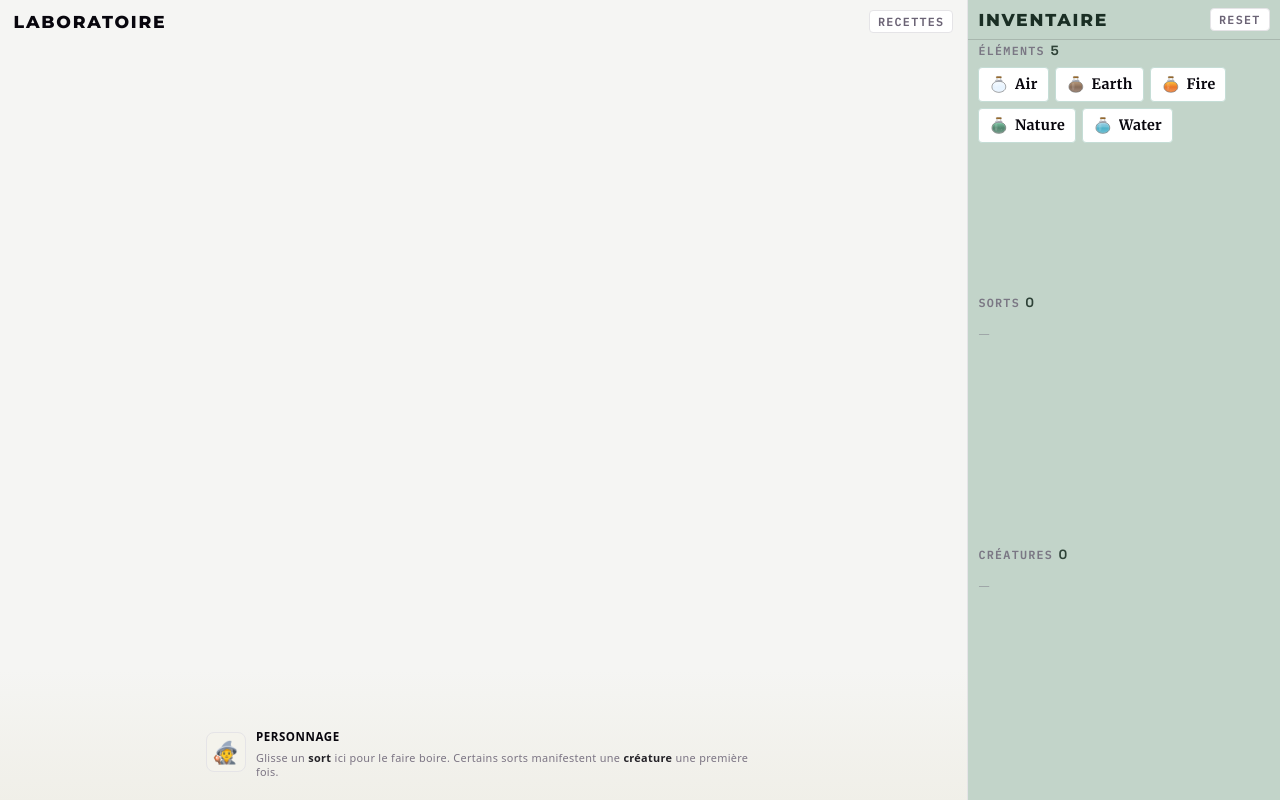
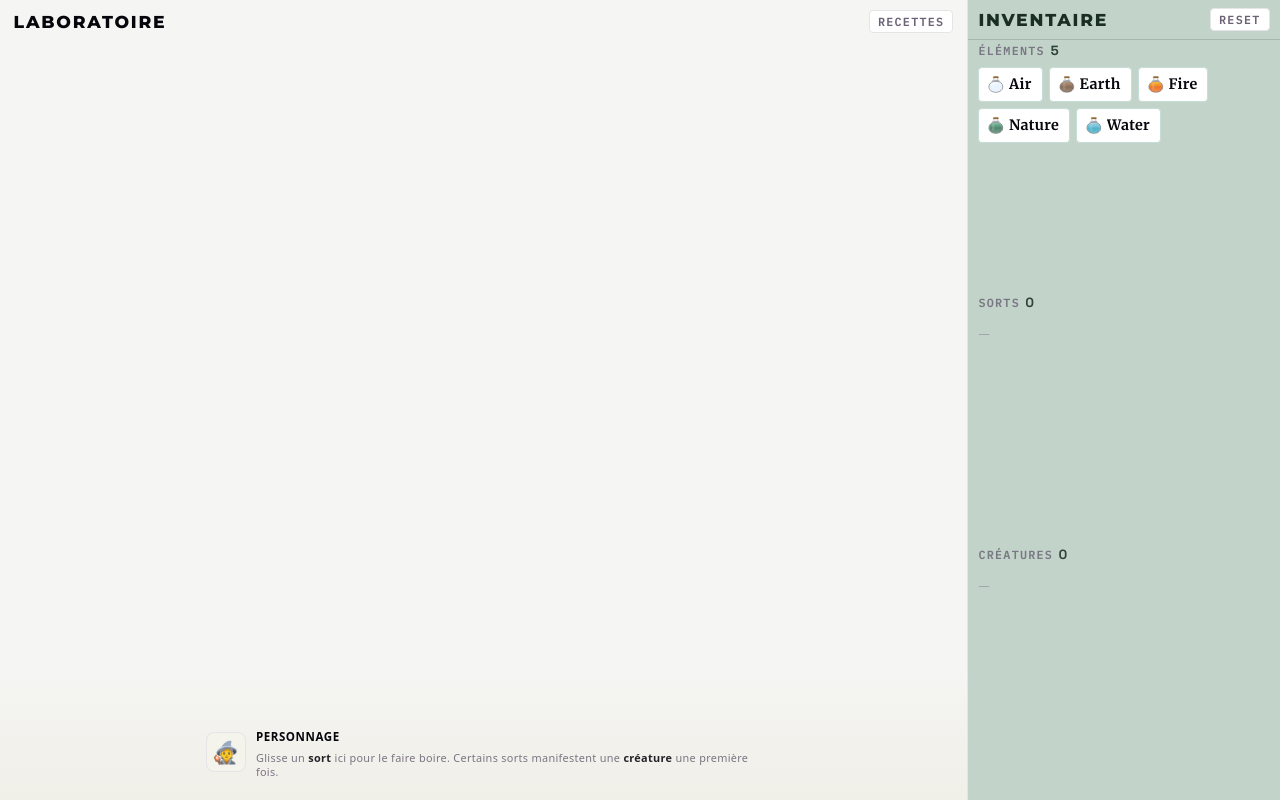
Before and after one commit to SteveRothier/Alchemix, a React (Vite) app: page /#/ in a window 1280 px wide. Built offline with nearby package versions, Linux system fonts and the light colour scheme.

Commit message:
Réduction de l'espace horizontal autour de l'icone SVG des fioles éléments

```diff
--- a/src/components/lab/alchemixLab.css
+++ b/src/components/lab/alchemixLab.css
@@ -485,6 +485,11 @@
   aspect-ratio: 28 / 48;
 }
 
+/* Éléments : moins d’air gauche/droite autour de l’icône (bulbe plus large que sort / créature). */
+.lab-chipInventory[data-vial-type='element'] .lab-flaskSvg {
+  margin-inline: -3px;
+}
+
 .lab-meta {
   display: flex;
   flex-direction: column;
```
